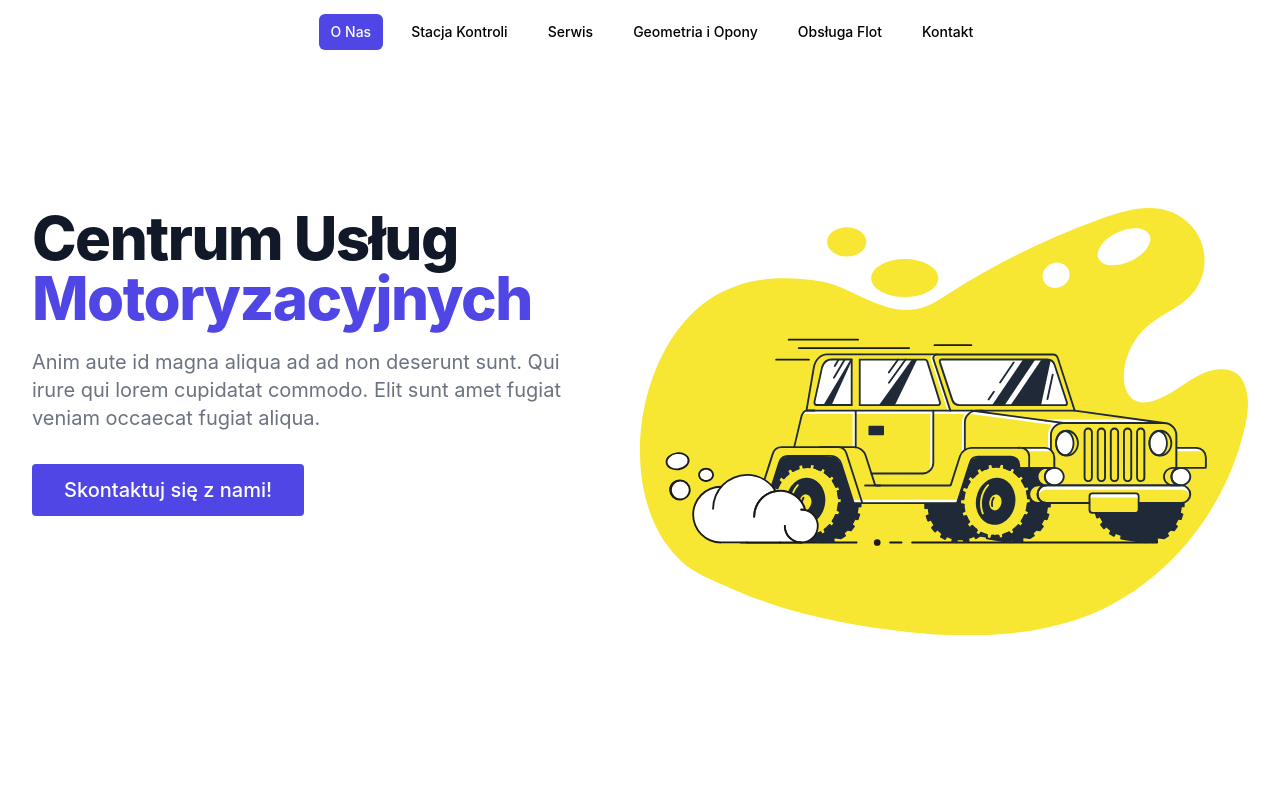
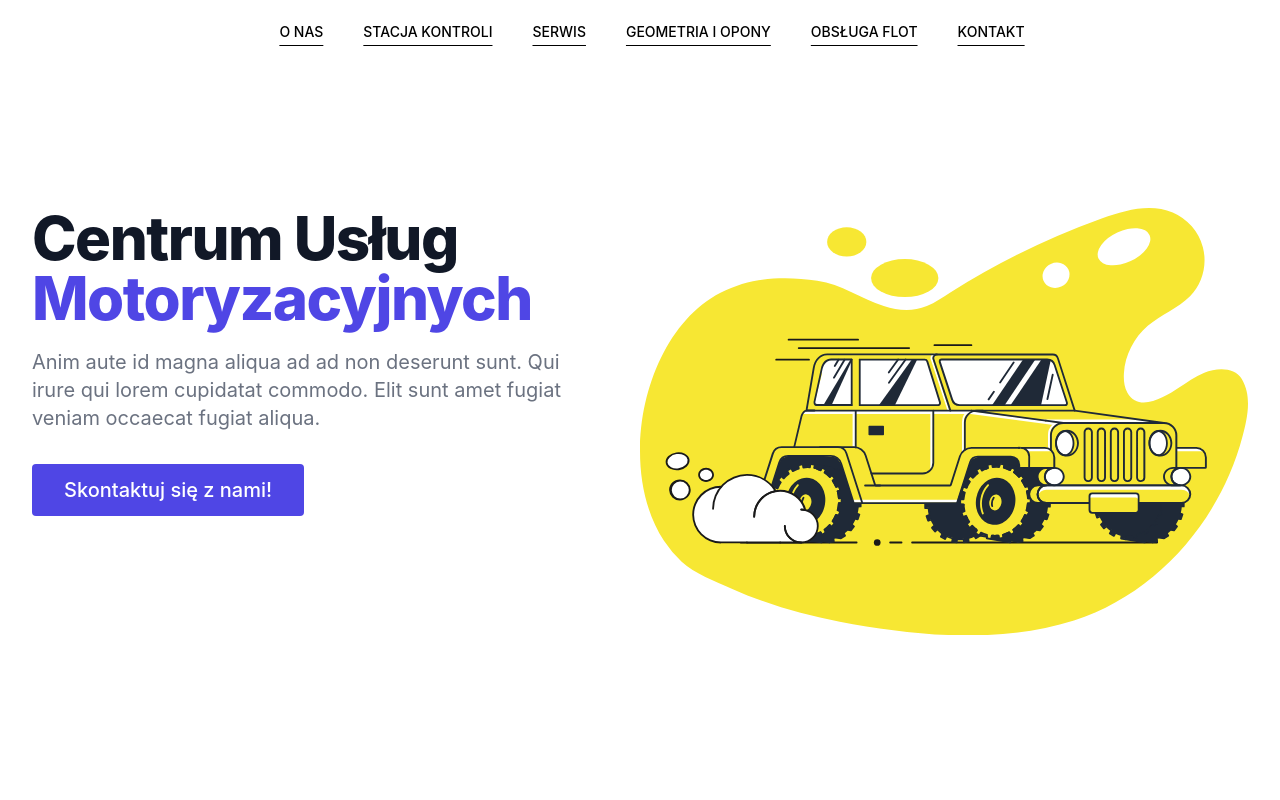
Before and after one commit to anthonybartczak/nextjs-moto-center, a Next.js app: page / in a window 1280 px wide. Shown: the top 800 px of the page. Built offline with nearby package versions, Linux system fonts and the light colour scheme.

Commit message:
CSS readjustments

```diff
--- a/components/MainSiteCards.tsx
+++ b/components/MainSiteCards.tsx
@@ -4,7 +4,7 @@ export default function MainSiteCards() {
   return (<section>
       <div className="max-w-screen-xl px-4 py-16 mx-auto sm:px-6 lg:px-8">
         <h2 className="mt-32 text-4xl text-center tracking-tight font-bold text-gray-900 sm:text-5xl md:text-4xl">
-          <span className="block xl:inline">Nasze usługi</span>
+          <span className="block xl:inline">Nasze Usługi</span>
         </h2>
         <div className="grid grid-cols-1 mt-12 justify-items-stretch gap-8 md:grid-cols-2 lg:grid-cols-3">
           <a className="block p-8 transition border border-gray-400 shadow-xl rounded-xl hover:shadow-indigo-500/20 hover:border-indigo-500" href="/services/digital-campaigns">
--- a/components/Navbar.tsx
+++ b/components/Navbar.tsx
@@ -3,12 +3,12 @@ import { AiOutlineMenu, AiOutlineClose } from 'react-icons/ai'
 import { useState, useEffect } from 'react';
 
 const navigation = [
-  { name: 'O Nas', href: '#', current: true },
-  { name: 'Stacja Kontroli', href: '#', current: false },
-  { name: 'Serwis', href: '#', current: false },
-  { name: 'Geometria i Opony', href: '#', current: false },
-  { name: 'Obsługa Flot', href: '#', current: false },
-  { name: 'Kontakt', href: '#', current: false },
+  { name: 'O NAS', href: '#', current: false },
+  { name: 'STACJA KONTROLI', href: '#', current: false },
+  { name: 'SERWIS', href: '#', current: false },
+  { name: 'GEOMETRIA I OPONY', href: '#', current: false },
+  { name: 'OBSŁUGA FLOT', href: '#', current: false },
+  { name: 'KONTAKT', href: '#', current: false },
 ]
 
 function classNames(...classes: string[]) {
@@ -39,7 +39,7 @@ export default function Navbar() {
             <div className="relative flex items-center justify-between h-16">
               <div className="absolute inset-y-0 left-0 flex items-center sm:hidden">
                 {/* Mobile menu button*/}
-                <Disclosure.Button className="inline-flex items-center justify-center p-2 rounded-md text-gray-400 hover:text-white hover:bg-gray-700 focus:outline-none focus:ring-2 focus:ring-inset focus:ring-white">
+                <Disclosure.Button className="inline-flex items-center justify-center p-2 rounded-md text-gray-400 hover:text-white hover:bg-indigo-600 focus:outline-none focus:ring-2 focus:ring-inset focus:ring-white">
                   <span className="sr-only">Open main menu</span>
                   {open ? (
                     <AiOutlineClose className="block h-6 w-6" aria-hidden="true" />
@@ -57,7 +57,7 @@ export default function Navbar() {
                         href={item.href}
                         className={classNames(
                           item.current ? 'bg-indigo-600 text-white' : 'hover:bg-indigo-600 hover:text-white',
-                          'px-3 py-2 rounded-md text-sm font-medium'
+                          'px-3 py-2 rounded-xl text-sm font-medium hover:no-underline underline underline-offset-8'
                         )}
                         aria-current={item.current ? 'page' : undefined}
                       >
@@ -78,7 +78,7 @@ export default function Navbar() {
                   as="a"
                   href={item.href}
                   className={classNames(
-                    item.current ? 'bg-gray-900 text-white' : 'text-gray-300 hover:bg-gray-700 hover:text-white',
+                    item.current ? 'bg-indigo-600 text-white' : 'hover:bg-indigo-600 hover:text-white',
                     'block px-3 py-2 rounded-md text-base font-medium'
                   )}
                   aria-current={item.current ? 'page' : undefined}
```
